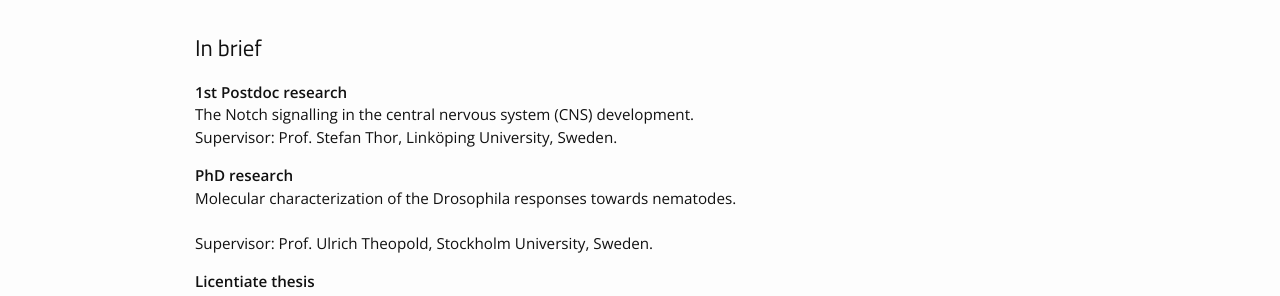
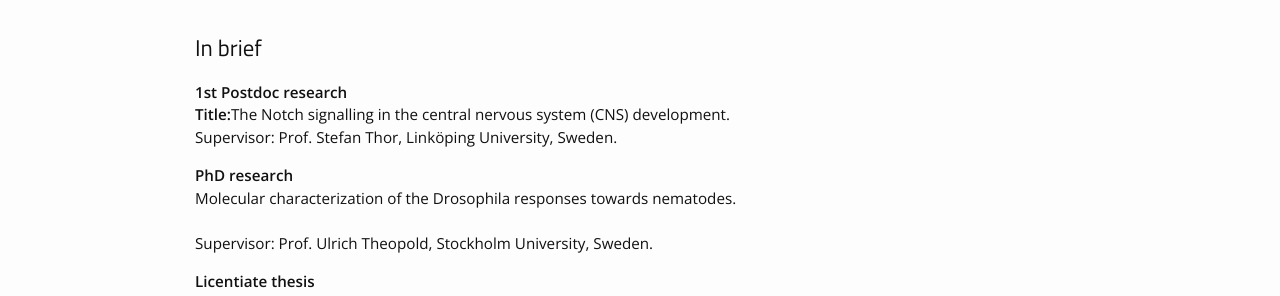
Before and after one commit to Badrul-Arefin/badrul-arefin.github.io, a Jekyll site: the page built from research.md, in a window 1280 px wide. Shown: the part 128-424 px from the top of the page. Built offline with Jekyll 4.4.1, drawn with Linux system fonts in a browser that asks for light colours.

Commit message:
Update research.md

```diff
--- a/research.md
+++ b/research.md
@@ -6,7 +6,7 @@ title: Research
 <h2>In brief</h2>
 
 <b>1st Postdoc research</b>
-<br>The Notch signalling in the central nervous system (CNS) development.
+<br><b>Title:</b>The Notch signalling in the central nervous system (CNS) development.
 <br>Supervisor: Prof. Stefan Thor, Linköping University, Sweden.
 
 
```
